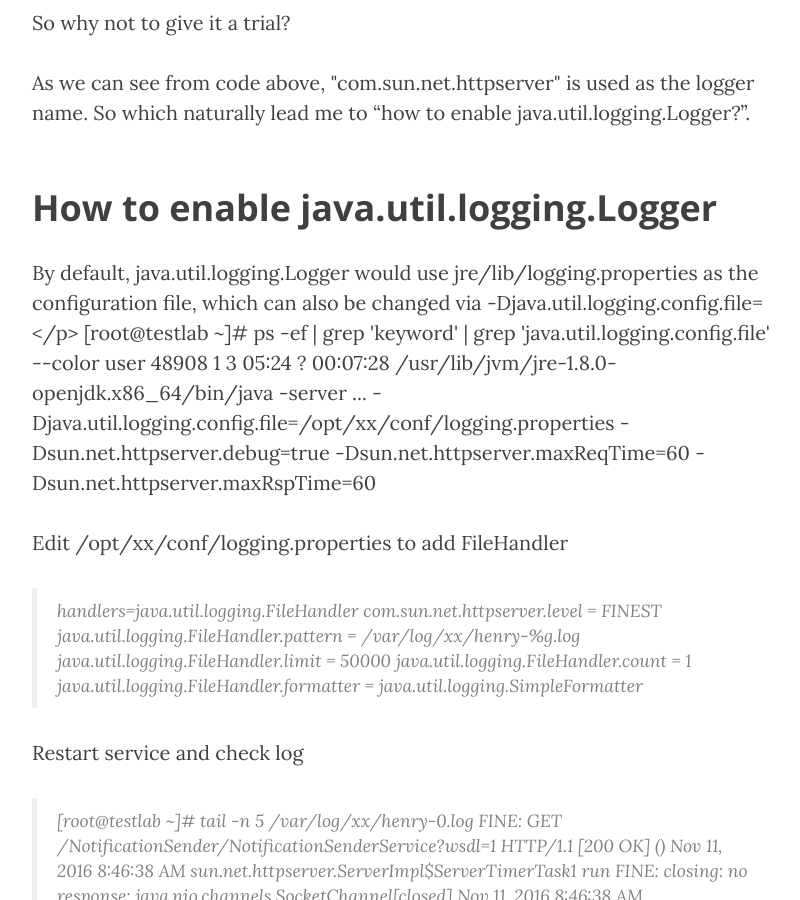
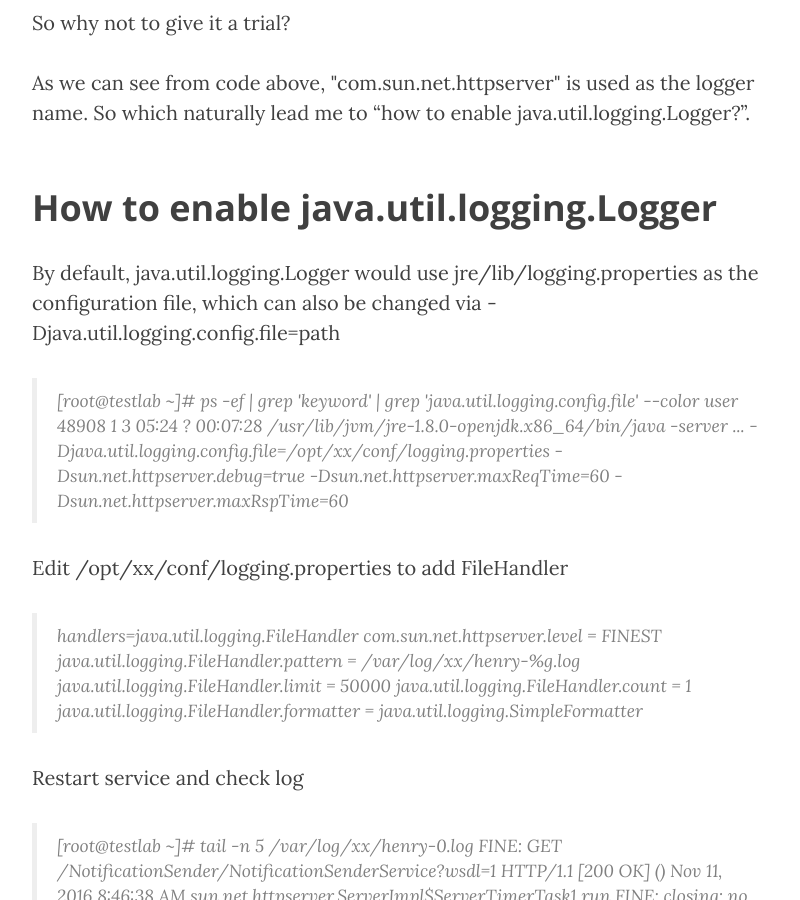
Before and after one commit to henryceowzm/henryceowzm.github.io, a Jekyll site: the page built from _posts/2016-11-14-suspected-memory-leakage-troubleshooting.markdown, in a window 1280 px wide and 900 px high, scrolled down 4841 px. Shown: the whole window, without its empty margins (233-1033 px from the left). Built offline with Jekyll 4.4.1, drawn with Linux system fonts in a browser that asks for light colours; nearby versions of some CDN libraries; comment, search, counter and statistics services are not loaded.

Commit message:
memory leakage troubleshooting

```diff
--- a/_posts/2016-11-14-suspected-memory-leakage-troubleshooting.markdown
+++ b/_posts/2016-11-14-suspected-memory-leakage-troubleshooting.markdown
@@ -68,11 +68,11 @@ header-img: "img/post-bg-05.jpg"
 
 <h2 class="section-heading">How to enable java.util.logging.Logger</h2>
 
-<p>By default, java.util.logging.Logger would use jre/lib/logging.properties as the configuration file, which can also be changed via -Djava.util.logging.config.file=<path></p>
-
+<p>By default, java.util.logging.Logger would use jre/lib/logging.properties as the configuration file, which can also be changed via -Djava.util.logging.config.file=path</p>
+<blockquote>
 [root@testlab ~]# ps -ef | grep 'keyword' | grep 'java.util.logging.config.file' --color
 user   48908     1  3 05:24 ?        00:07:28 /usr/lib/jvm/jre-1.8.0-openjdk.x86_64/bin/java -server ... -Djava.util.logging.config.file=/opt/xx/conf/logging.properties -Dsun.net.httpserver.debug=true -Dsun.net.httpserver.maxReqTime=60 -Dsun.net.httpserver.maxRspTime=60
-
+</blockquote>
 <p>Edit /opt/xx/conf/logging.properties to add FileHandler</p>
 <blockquote>
 handlers=java.util.logging.FileHandler
```
